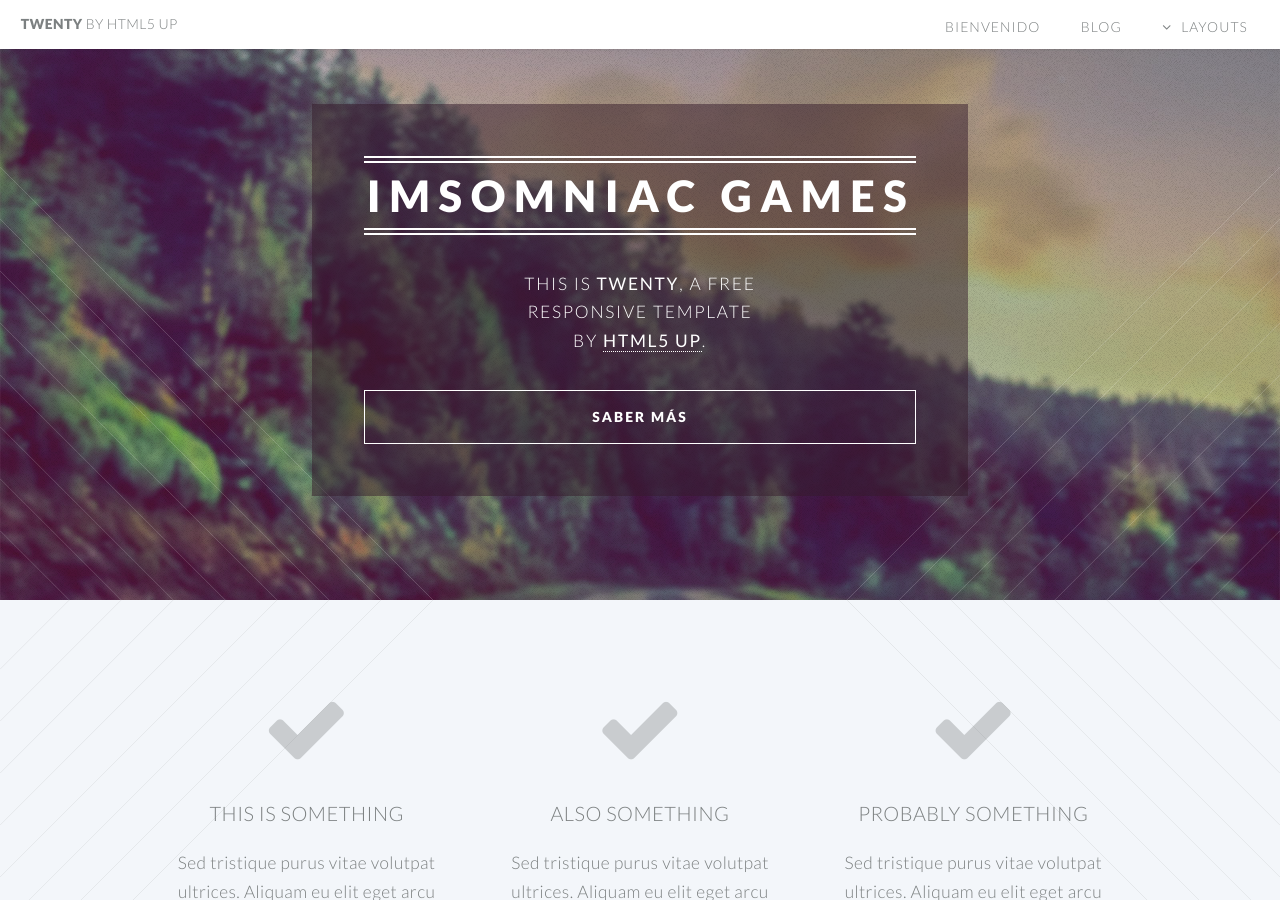
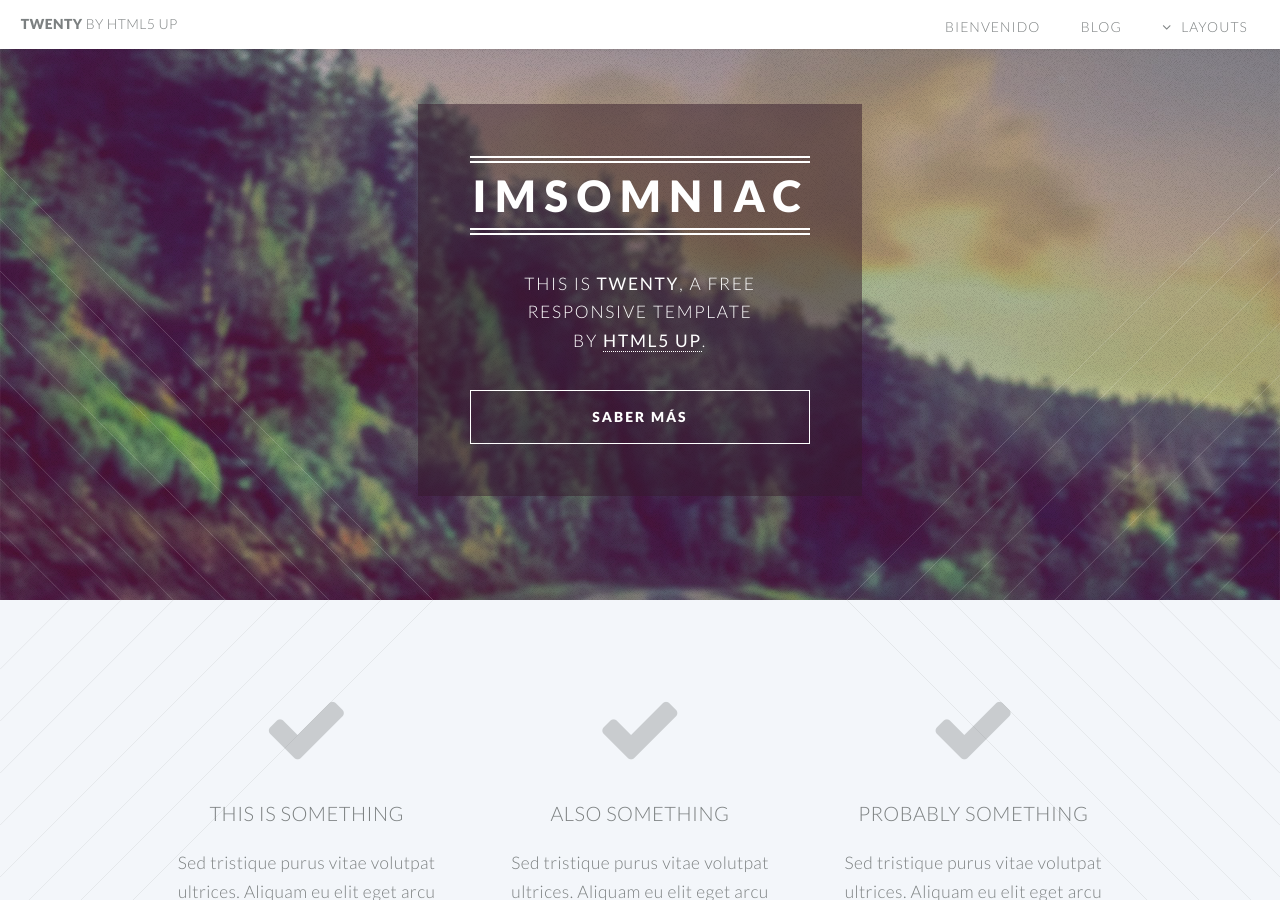
Before and after one commit to Vico2001/Vico2001.github.io, a Jekyll site: the page built from index.html, in a window 1280 px wide and 900 px high. Built offline with Jekyll 4.4.1, drawn with Linux system fonts in a browser that asks for light colours.

Commit message:
Update banner.html

```diff
--- a/_includes/banner.html
+++ b/_includes/banner.html
@@ -10,7 +10,7 @@
     <div class="inner">
 
         <header>
-            <h2>Imsomniac Games</h2>
+            <h2>Imsomniac</h2>
         </header>
         <p>This is <strong>Twenty</strong>, a free
         <br />
```
